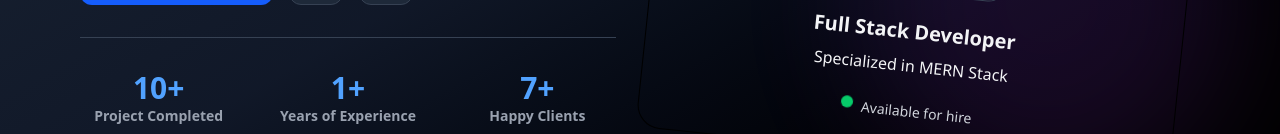
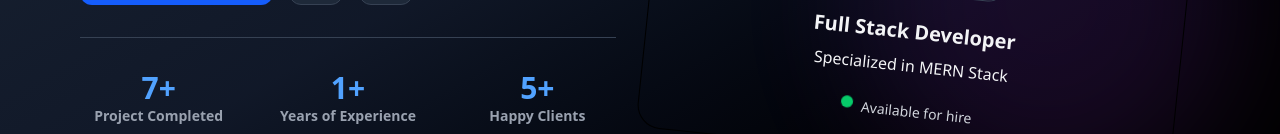
Before and after one commit to Rishabh728/Portfolio-react, a React (Vite) app: page / in a window 1280 px wide. Shown: the part 502-636 px from the top of the page. Built offline with nearby package versions, Linux system fonts and the light colour scheme.

Commit message:
assets updated

```diff
--- a/src/component/Hero.jsx
+++ b/src/component/Hero.jsx
@@ -134,7 +134,7 @@
             </div>
             <div className={` grid grid-cols-3 gap-8 pt-8 border-t ${isDarkMode ?"text-gray-700": "text-gray-200"}`}>
               <div className="text-center">
-                <div className={`text-3xl font-bold ${isDarkMode ?"text-blue-400": "text-blue-600"}`}>10+</div>
+                <div className={`text-3xl font-bold ${isDarkMode ?"text-blue-400": "text-blue-600"}`}>7+</div>
                 <div className={` text-sm font-bold ${isDarkMode ?"text-gray-400": "text-gray-500"}`}>Project Completed</div>
               </div>
               <div className="text-center">
@@ -142,7 +142,7 @@
                 <div className={` text-sm font-bold ${isDarkMode ?"text-gray-400": "text-gray-500"}`}>Years of Experience</div>
               </div>
               <div className="text-center">
-                <div className={`text-3xl font-bold ${isDarkMode ?"text-blue-400": "text-blue-600"}`}>7+</div>
+                <div className={`text-3xl font-bold ${isDarkMode ?"text-blue-400": "text-blue-600"}`}>5+</div>
                 <div className={` text-sm font-bold ${isDarkMode ?"text-gray-400": "text-gray-500"}`}>Happy Clients</div>
               </div>
             </div>
```
Also changed, not shown: 1 other file (tests, documents, lock files or other folders).
